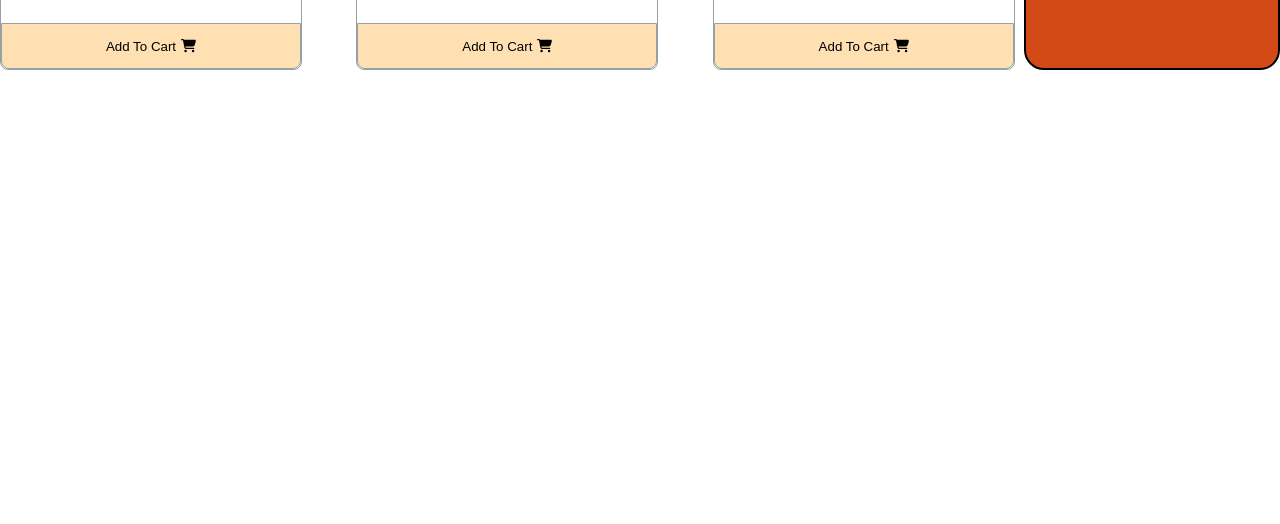
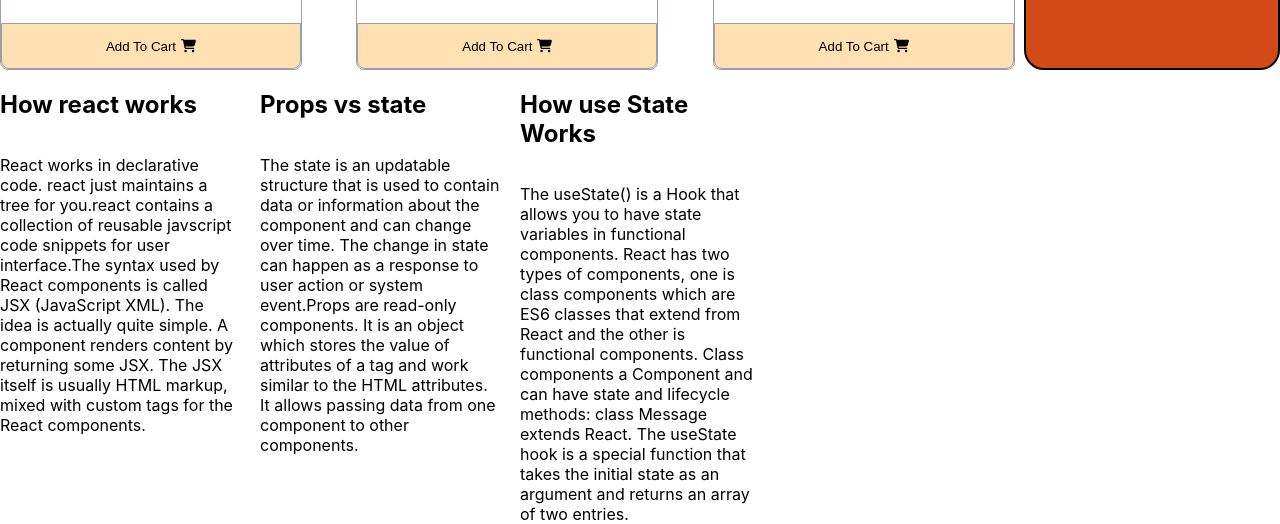
Before and after one commit to Reduwan-Nyx/lucky-one-assignment, a React (Create React App) app: page / in a window 1280 px wide. Shown: the part 1638-2162 px from the top of the page. Before the commit the page ends 1708 px from the top, so only its background shows below. Built offline with nearby package versions, Linux system fonts and the light colour scheme.

Commit message:
seven commit

```diff
--- a/src/App.css
+++ b/src/App.css
@@ -4,3 +4,14 @@
   font-size: 32px;
   font-weight: 500;
 }
+
+.cards {
+  display: grid;
+  grid-template-columns: repeat(auto-fill, minmax(230px, 1fr));
+  grid-gap: 20px;
+}
+
+.card {
+  display: grid;
+  grid-template-rows: max-content 200px 1fr;
+}
--- a/src/App.js
+++ b/src/App.js
@@ -7,7 +7,46 @@ function App() {
     <div className="App">
       <h1 className='header'>MOBILE PHONE SHOP</h1>
      <Card></Card>
+      {/* card */}
+      <div class="cards">
+    <article class="card">
+        <header>
+            <h2>How react works</h2>
+        </header>
+
+        <div class="content">
+            <p>React works in declarative code. react just maintains a tree for you.react contains a collection of reusable javscript code snippets for user interface.The syntax used by React components is called JSX (JavaScript XML). The idea is actually quite simple. A component renders content by returning some JSX. The JSX itself is usually HTML markup, mixed with custom tags for the React components. </p>
+        </div>
+
+    </article>
+
+
+
+    <article class="card">
+        <header>
+            <h2>Props vs state</h2>
+        </header>
+
+        <div class="content">
+            <p>The state is an updatable structure that is used to contain data or information about the component and can change over time. The change in state can happen as a response to user action or system event.Props are read-only components. It is an object which stores the value of attributes of a tag and work similar to the HTML attributes. It allows passing data from one component to other components.</p>
+        </div>
+
+    </article>
+    <article class="card">
+        <header>
+            <h2>How use State Works</h2>
+        </header>
+
+        <div class="content">
+            <p>The useState() is a Hook that allows you to have state variables in functional components. React has two types of components, one is class components which are ES6 classes that extend from React and the other is functional components. Class components a Component and can have state and lifecycle methods: class Message extends React. The useState hook is a special function that takes the initial state as an argument and returns an array of two entries.  </p>
+        </div>
+
+    </article>
+
+</div>
+
     </div>
+
   );
 }
 
--- a/src/Componenet/Card/Card.js
+++ b/src/Componenet/Card/Card.js
@@ -8,13 +8,19 @@ const Card = () => {
     console.log(cart);
     const [phone, setPhone] = useState([])
 
+
+
+
+
+
     useEffect( () => {
         fetch('products.json')
         .then(res => res.json())
         .then(data => setProducts(data))
     }, [])
 
-    const handleAddToCart = (product) =>{
+    const handleAddToCart = (product, item) =>{
+
         const newCart =[...cart, product]
        if(cart.length >= 3){
            return alert('you cant add more')
@@ -43,6 +49,7 @@ const Card = () => {
                 }
 
             </div>
+
         </div>
     );
 };
--- a/src/Componenet/Cart/Phone.js
+++ /dev/null
@@ -1,14 +0,0 @@
-import React, { useState } from 'react';
-
-const Phone = (props) => {
-
-
-
-    return (
-        <div>
-
-        </div>
-    );
-};
-
-export default Phone;
```
Also changed, not shown: src/Componenet/SingleProduct.js (added, +11 -0 lines).
